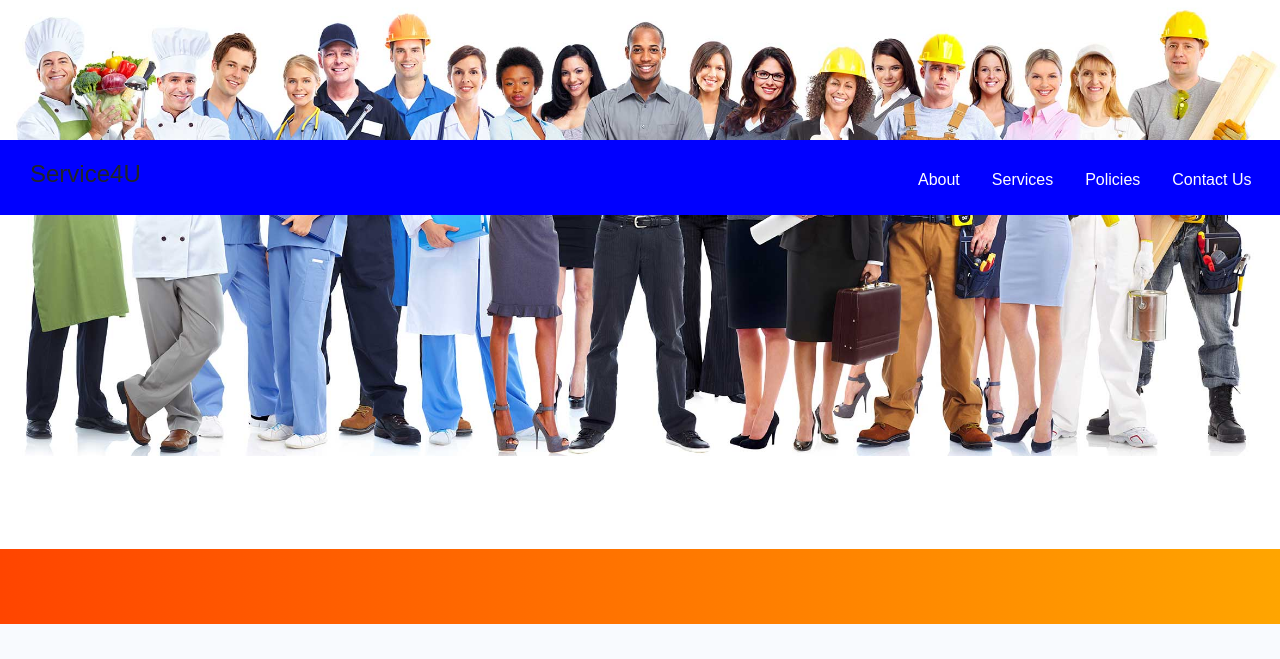
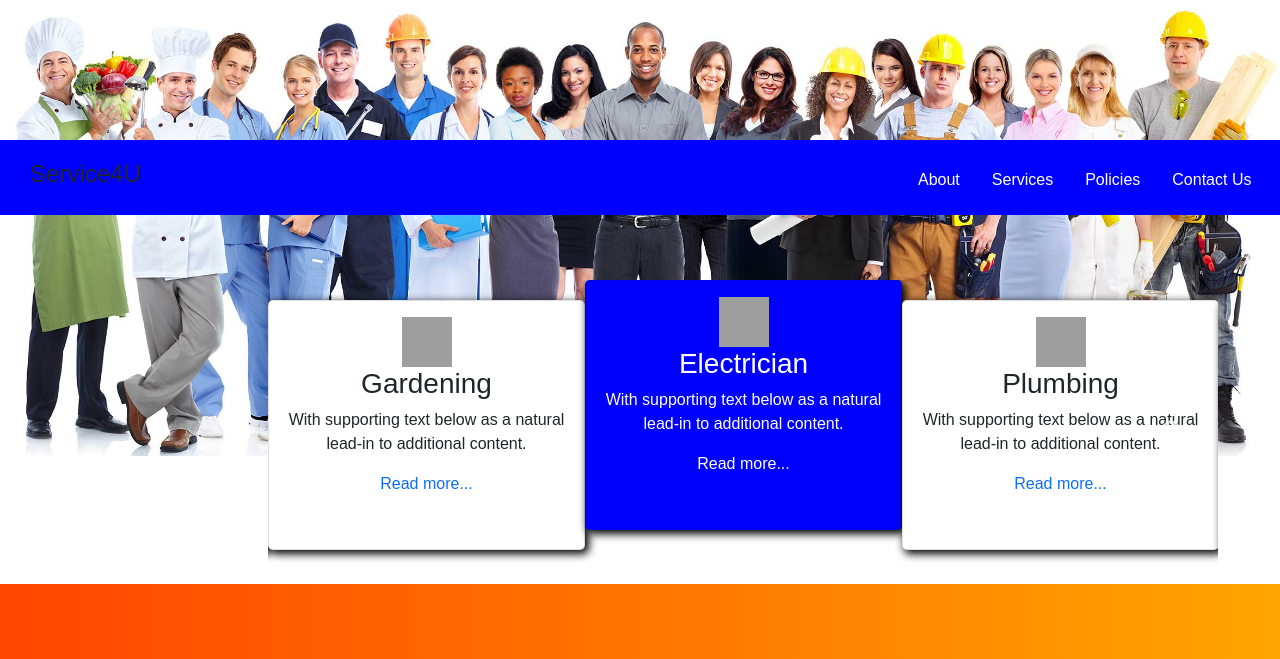
Before and after one commit to jeehsantos/Service4U, a PHP site: page / in a window 1280 px wide. Shown: the part 585-1244 px from the top of the page. Before the commit the page ends 1209 px from the top, so only its background shows below. Run offline with PHP 8.4, Linux system fonts and the light colour scheme; some libraries are stand-ins or nearby versions; grey boxes are pictures that could not be loaded.

Commit message:
carousel included
Carousel was included on landing page with jQuery functionalities

```diff
--- a/CSS/style.css
+++ b/CSS/style.css
@@ -65,6 +65,65 @@ body {
     background-repeat: no-repeat;
     background-size: 30px;
     padding-left: 30px;
+
+}
+
+/* Section 2*/
+/*This class comes from slick, here I am defining the cards div size*/
+.slick-list{
+
+    height: 100%;
+    width: 950px;
+}
+
+
+.services-img {
+    width: 100%;
+    height: 585px;
+
+    background-color: white;
+    background-size: cover;
+    background-repeat: no-repeat;
+    background-position: center;
+
+    margin-top: 283px;
+    margin-bottom: 75px;
+
+    position: relative;
+}
+
+.card-services {
+    background-color: white;
+    font: black;
+    border-radius: 5px;
+    text-align: center;
+
+    height: 250px;
+    width: 500px;
+   margin-right: 80px;
+   box-shadow:  3px 3px 9px 1px #000;
+}
+
+#align-cards {
+    position:absolute;
+
+    width: 900px;
+
+    top:48%;
+    left: 20%;
+
+
+}
+
+
+.img-center-card {
+display: block;
+margin: auto;
+width: 50px;
+height: 50px;
+}
+.card-services a{
+text-decoration: none;
 
 }
 
@@ -145,20 +204,7 @@ footer {
 
 }
 
-/* Section 2*/
 
-.services-img {
-    width: 100%;
-    height: 550px;
-
-    background-color: white;
-    background-size: cover;
-    background-repeat: no-repeat;
-    background-position: center;
-
-    margin-top: 283px;
-    margin-bottom: 75px;
-}
 
 /* Contact us page*/
 
--- /dev/null
+++ b/JS/landingpage.js
@@ -0,0 +1,7 @@
+$('.carousel').slick({
+    infinite: true,
+    slidesToShow: 3,
+    slidesToScroll: 3,
+    autoplay: true,
+    autoplaySpeed: 5000,
+});
--- a/index.html
+++ b/index.html
@@ -10,6 +10,16 @@
     <script src="https://cdn.jsdelivr.net/npm/bootstrap@5.0.0-beta2/dist/js/bootstrap.bundle.min.js"
         integrity="sha384-b5kHyXgcpbZJO/tY9Ul7kGkf1S0CWuKcCD38l8YkeH8z8QjE0GmW1gYU5S9FOnJ0" crossorigin="anonymous">
     </script>
+
+    <link rel="stylesheet" type="text/css"
+        href="https://cdnjs.cloudflare.com/ajax/libs/slick-carousel/1.7.1/slick.css" />
+    <link rel="stylesheet" type="text/css"
+        href="https://cdnjs.cloudflare.com/ajax/libs/slick-carousel/1.7.1/slick-theme.css" />
+    <link rel="stylesheet" type="text/css" href="//cdn.jsdelivr.net/npm/slick-carousel@1.8.1/slick/slick.css" />
+
+    <script type="text/javascript" src="https://code.jquery.com/jquery-1.11.0.min.js"></script>
+    <script type="text/javascript" src="https://code.jquery.com/jquery-migrate-1.2.1.min.js"></script>
+    <script type="text/javascript" src="https://cdnjs.cloudflare.com/ajax/libs/slick-carousel/1.7.1/slick.js"></script>
     <link rel="stylesheet" href="CSS/style.css">
     <title>Service4U</title>
 </head>
@@ -26,7 +36,8 @@
                         <a class="nav-link" id="navigation-link" href="index.html">Home</a>
                     </li>
                     <li>
-                        <a class="nav-link" id="navigation-link" data-bs-toggle="modal" data-bs-target="#login-panel" href="#">Login</a>
+                        <a class="nav-link" id="navigation-link" data-bs-toggle="modal" data-bs-target="#login-panel"
+                            href="#">Login</a>
                     </li>
                     <li>
                         <a class="nav-link" id="navigation-link" data-bs-toggle="modal" data-bs-target="#register-panel"
@@ -66,7 +77,87 @@
     <!-- Second section having the carousel with services-->
     <section class="sec2">
         <div class="services-img">
+
+
+            <div id="align-cards">
+                <div class="carousel container" style="height: 300px;"
+                    data-slick='{"slidesToShow": 3, "slidesToScroll": 3}'>
+
+                    <div class="card text-center card-services" style="margin-top: 20px;">
+                        <div class="card-body">
+                            <img class="img-center-card"
+                                src="https://www.flaticon.com/svg/vstatic/svg/2917/2917740.svg?token=exp=1615878497~hmac=71417b6479c24e2184e56b2dbc6f2146"
+                                style="height: 50px; width: 50px;" alt="Gardening icon">
+                            <h3 class="card-title">Gardening</h3>
+                            <p class="card-text">With supporting text below as a natural lead-in to additional content.
+                            </p>
+                            <a class="" href="#">Read more...</a>
+                        </div>
+                    </div>
+
+                    <div class="card text-center card-services" style="background-color: blue; color: white;">
+                        <div class="card-body">
+                            <img class="img-center-card"
+                                src="https://www.flaticon.com/svg/vstatic/svg/3118/3118409.svg?token=exp=1615878665~hmac=c9a8f6649d667327f258c1ec6f33d2d3"
+                                style="height: 50px; width: 50px;" alt="Electrician icon">
+                            <h3 class="card-title">Electrician</h3>
+                            <p class="card-text">With supporting text below as a natural lead-in to additional content.
+                            </p>
+                            <a class="text-white" href="#">Read more...</a>
+                        </div>
+                    </div>
+                    <div class="card text-center card-services " style="margin-top: 20px;">
+                        <div class="card-body">
+                            <img class="img-center-card"
+                                src="https://www.flaticon.com/svg/vstatic/svg/2373/2373373.svg?token=exp=1615878769~hmac=ed04eb7ec9d18bb6bfb930e4af82481d"
+                                style="height: 50px; width: 50px;" alt="Plumbing icon">
+                            <h3 class="card-title">Plumbing</h3>
+                            <p class="card-text">With supporting text below as a natural lead-in to additional content.
+                            </p>
+                            <a href="#">Read more...</a>
+                        </div>
+                    </div>
+                    <div class="card text-center card-services " style="margin-top: 20px;">
+                        <div class="card-body">
+                            <img class="img-center-card"
+                                src="https://www.flaticon.com/svg/vstatic/svg/538/538899.svg?token=exp=1615885834~hmac=c04677cba3678e9821e29528d981e7f6"
+                                style="height: 50px; width: 50px;" alt="Tutors icon">
+                            <h3 class="card-title">Tutors</h3>
+                            <p class="card-text">With supporting text below as a natural lead-in to additional content.
+                            </p>
+                            <a href="#">Read more...</a>
+                        </div>
+                    </div>
+
+                    <div class="card text-center card-services" style="background-color: blue; color: white;">
+                        <div class="card-body">
+                            <img class="img-center-card"
+                                src="https://www.flaticon.com/svg/vstatic/svg/2767/2767643.svg?token=exp=1615886124~hmac=7d80700fd5cf30a6048840b3261441e5"
+                                style="height: 50px; width: 50px;" alt="Construction icon">
+                            <h3 class="card-title">Construction</h3>
+                            <p class="card-text">With supporting text below as a natural lead-in to additional content.
+                            </p>
+                            <a class="text-white" href="#">Read more...</a>
+                        </div>
+                    </div>
+                    <div class="card text-center card-services " style="margin-top: 20px;">
+                        <div class="card-body">
+                            <img class="img-center-card"
+                                src="https://www.flaticon.com/svg/vstatic/svg/2593/2593066.svg?token=exp=1615885799~hmac=43867facc1947a4571f4a876e33b2731"
+                                style="height: 50px; width: 50px;" alt="Mechanic icon">
+                            <h3 class="card-title">Mechanic</h3>
+                            <p class="card-text">With supporting text below as a natural lead-in to additional content.
+                            </p>
+                            <a href="#">Read more...</a>
+                        </div>
+                    </div>
+
+                </div>
+
+            </div>
             <img class="img-fluid" src='./IMG/servicios-para-empresas.jpg' alt="teste">
+
+        </div>
         </div>
 
     </section>
@@ -91,13 +182,13 @@
                             <input type="password" class="form-control" id="password-input" placeholder="Password">
 
                         </div>
-                        <div id="forgot-password" >
-                        <a href="#">Forgot Password?</a>
+                        <div id="forgot-password">
+                            <a href="#">Forgot Password?</a>
                         </div>
                     </div>
                     <div class="modal-footer">
 
-                        <div class="row"  id="teste">
+                        <div class="row" id="teste">
                             <div class="col">
                                 <input type="checkbox" class="form-check-input" id="remember-login">
 
@@ -105,9 +196,9 @@
                                 <label class="form-check-label " for="remember-login">Remember me</label>
                             </div>
 
-                                <div class="col">
-                            <button type="button" class="btn btn-primary">Login</button>
-                        </div>
+                            <div class="col">
+                                <button type="button" class="btn btn-primary">Login</button>
+                            </div>
                         </div>
 
                     </div>
@@ -189,5 +280,6 @@
     </footer>
 
 </body>
+<script src="JS/landingpage.js"></script>
 
 </html>
```
